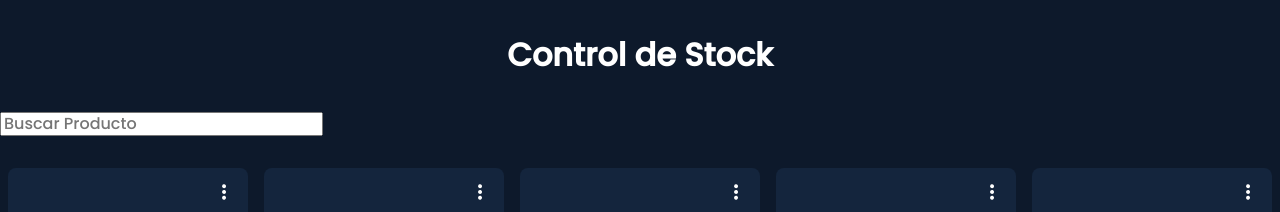
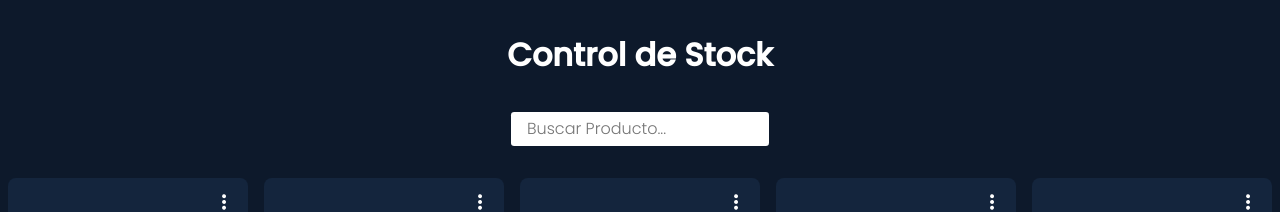
Before and after one commit to JoseAlvarezMartinez/stock-app, a React (Create React App) app: page / in a window 1280 px wide. Shown: the top 212 px of the page. Built offline with nearby package versions, Linux system fonts and the light colour scheme.

Commit message:
-- Input Style --

```diff
--- a/src/App.css
+++ b/src/App.css
@@ -5,11 +5,10 @@
 body {
   background-color: hsl(217, 54%, 11%);
 }
-.stock{
+.stock {
   text-align: center;
   color: #fff;
   padding: 1rem 0;
-
 }
 .CardContainer {
   display: flex;
@@ -20,3 +19,25 @@ body {
   gap: 1rem;
   align-items: center;
 }
+.inputContainer{
+  display: flex;
+  justify-content: center;
+}
+.inputContainer input{
+  height: 2rem;
+  width: 15rem;
+  border: none;
+  outline: none;
+  border-radius: .2rem;
+  padding-left: 1rem;
+  font-weight: 300;
+  transition: transform .5s;
+}
+.inputContainer input:focus{
+  transform: scale(1.05);
+}
+.noStock{
+  color: #fff;
+  font-weight: 300;
+  text-align: center;
+}
--- a/src/App.jsx
+++ b/src/App.jsx
@@ -20,11 +20,13 @@ function App() {
   return (
     <>
       <h1 className="stock">Control de Stock</h1>
-      <input
-        onChange={(e) => setProductoInput(e.target.value.toLowerCase())}
-        type="text"
-        placeholder="Buscar Producto"
-      />
+      <div className="inputContainer">
+        <input
+          onChange={(e) => setProductoInput(e.target.value.toLowerCase())}
+          type="text"
+          placeholder="Buscar Producto..."
+        />
+      </div>
       <div className="CardContainer">
         {productoFiltrado
           ? productoFiltrado.map((producto) => (
@@ -40,7 +42,7 @@ function App() {
               <Card key={producto.nombre} producto={producto} />
             ))}
         {}
-        {productoFiltrado.length === 0 && <h2>El producto no esta en stock</h2>}
+        {productoFiltrado.length === 0 && <h2 className="noStock">El producto no esta en stock</h2>}
       </div>
     </>
   );
```
